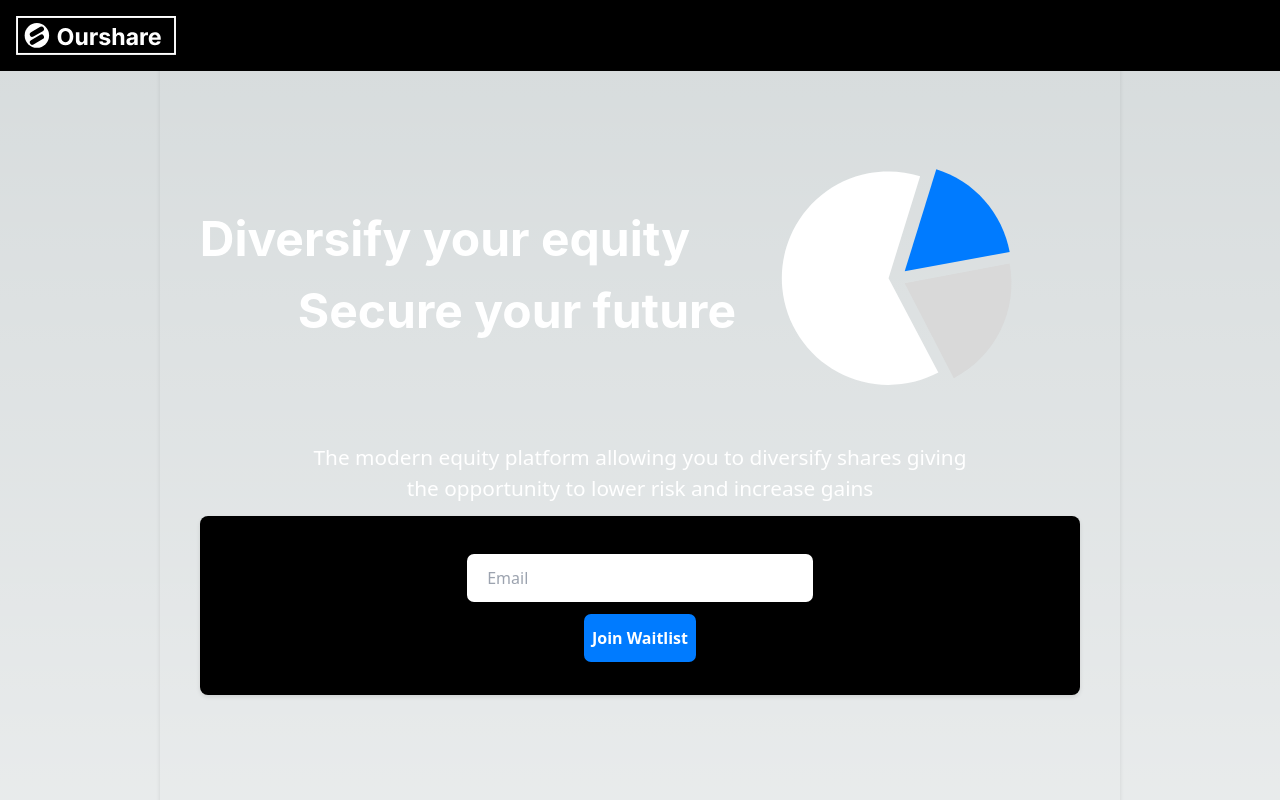
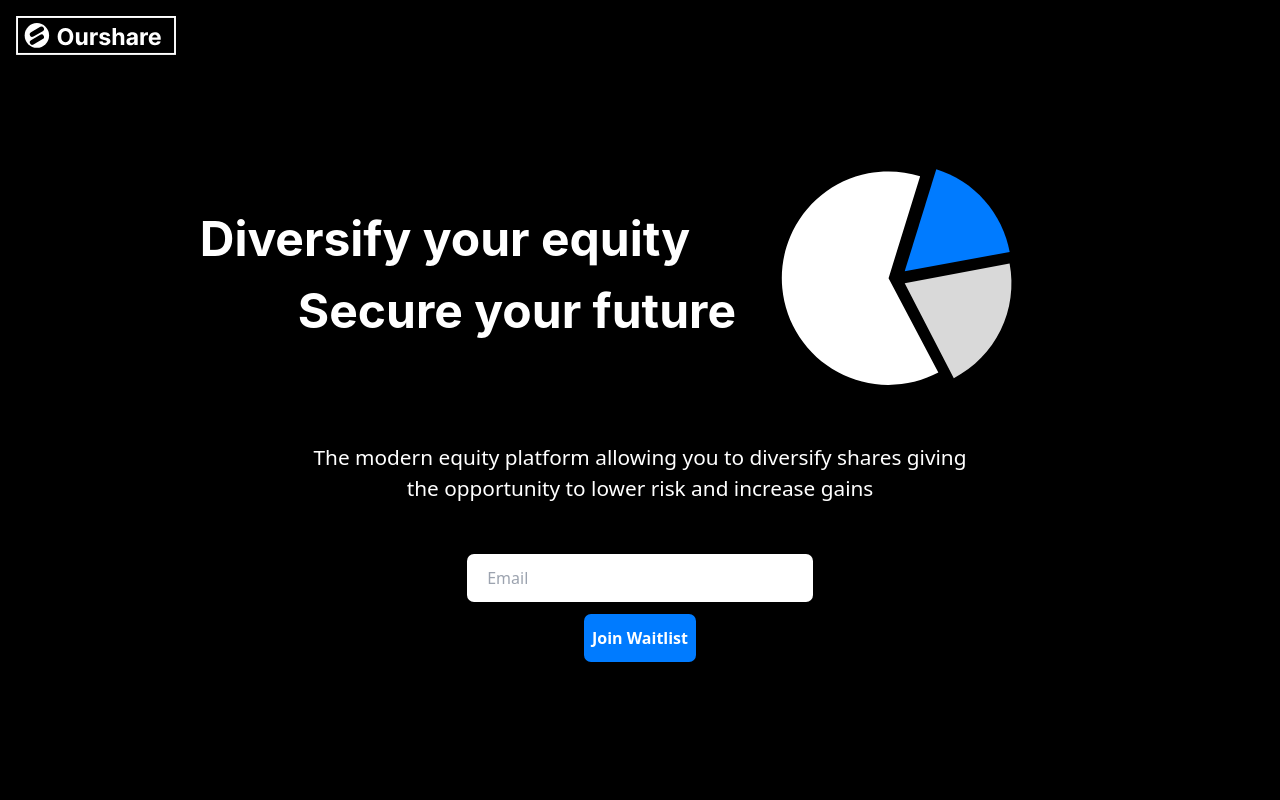
Before and after one commit to akigler/ourshare, a Next.js app: page / in a window 1280 px wide. Shown: the top 800 px of the page. Built offline with nearby package versions, Linux system fonts and the light colour scheme.

Commit message:
body chnage

```diff
--- a/src/styles/Ourshare.module.css
+++ b/src/styles/Ourshare.module.css
@@ -5,6 +5,7 @@
   padding: 40px; /* Add some padding around the content */
   border-radius: 8px; /* Add rounded corners */
   box-shadow: 0 2px 4px rgba(0, 0, 0, 0.1); /* Add a subtle box shadow */
+  background-color: black;
   /* margin-bottom: 30vh; */
 }
 .heading {
@@ -27,11 +28,6 @@
   color: #fff; /* Customize the color */
   position: relative;
   left: 20%;
-}
-
-.description {
-  font-size: 1.5rem; /* Adjust the size as needed */
-  color: #555; /* Customize the color */
 }
 
 .paragragh {
--- a/src/styles/globals.css
+++ b/src/styles/globals.css
@@ -17,11 +17,12 @@
 }
 
 body {
-  color: rgb(var(--foreground-rgb));
-  background: linear-gradient(
+  color: white;
+  /* background: linear-gradient(
       to bottom,
       transparent,
       rgb(var(--background-end-rgb))
     )
-    rgb(var(--background-start-rgb));
+    rgb(var(--background-start-rgb)); */
+  background: black;
 }
```
